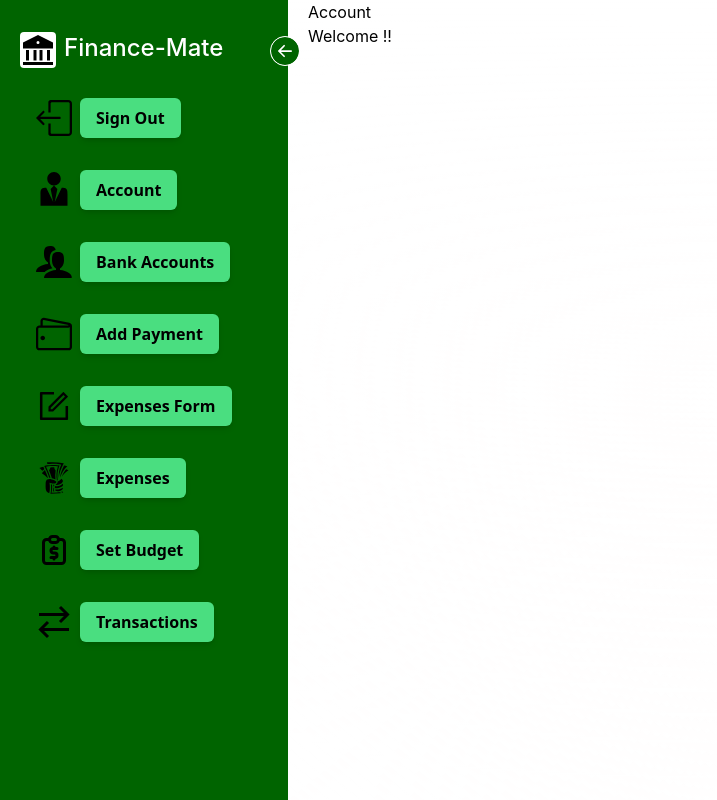
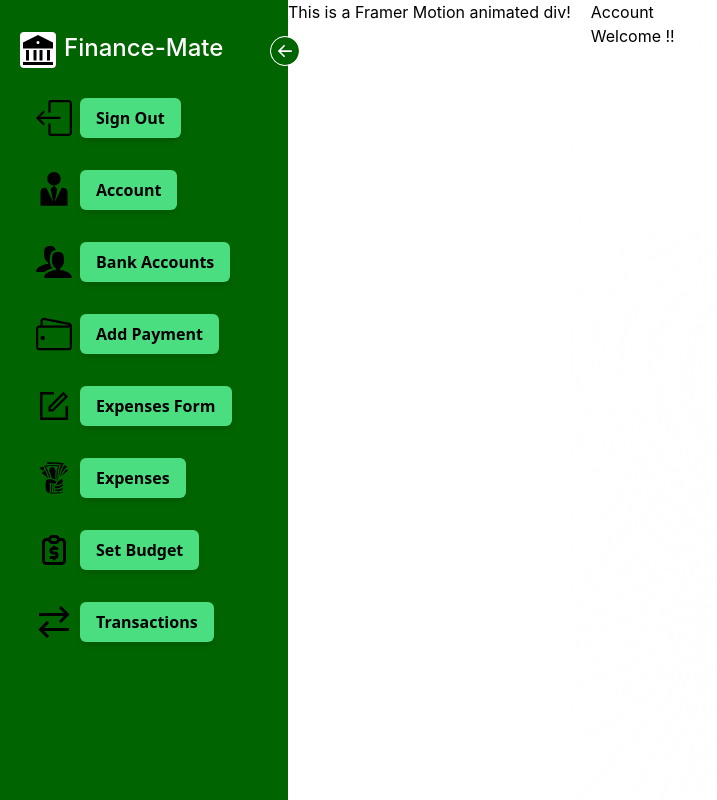
Before and after one commit to AleHS01/frontendCapstone, a React (Create React App) app in the folder finance-mate/: page /user in a window 1280 px wide. Shown: the whole page, without its empty margins (0-717 px from the left). Built offline with nearby package versions, Linux system fonts and the light colour scheme; no server answers.

Commit message:
Adding Animations and also switching to a branch

```diff
--- a/finance-mate/package.json
+++ b/finance-mate/package.json
@@ -16,6 +16,7 @@
     "axios": "^1.4.0",
     "d3": "^7.8.5",
     "date-fns": "^2.30.0",
+    "framer-motion": "^10.13.0",
     "gapi-script": "^1.2.0",
     "plaid": "^15.0.0",
     "react": "^18.2.0",
--- a/finance-mate/src/App.css
+++ b/finance-mate/src/App.css
@@ -1,6 +1,36 @@
 body {
   /* background-color: rgb(71, 132, 237); */
+  /* background-color: #131316;
+  color: #ffffff;
+  font-family: 'Poppins', sans-serif;
+  padding: 0;
+  margin: 0; */
+
 }
+
+section{
+  display: grid;
+  place-items: center;
+  align-content: center;
+  min-height: 100vh;
+
+}
+
+.hidden{
+  opacity: 0;
+  transition: all 1s;
+}
+.show{
+  opacity: 1;
+}
+
+@media(perfers-reduced-motion){
+  .hidden{
+    transition: none;
+  }
+}
+
+
 .dashboard {
   display: flex;
   min-height: 100vh; /* Set the minimum height of the dashboard to the full viewport height */
--- a/finance-mate/src/components/LinkPlaid.jsx
+++ b/finance-mate/src/components/LinkPlaid.jsx
@@ -15,6 +15,9 @@ import plaidImage1 from "../images/plaid.png"; // Import the image
 import plaidImage2 from "../images/plaid2.webp"; // Import the image
 import plaidImage3 from "../images/plaid3.webp"; // Import the image
 import { ImLink } from "react-icons/im";
+
+import { motion, useInView, useAnimation } from "framer-motion"
+
 
 //ImLink
 //import plaidImage4 from "../images/creditcards.p"; // Import the image
@@ -89,7 +92,16 @@ const LinkPlaid = () => {
   return (
     <div className="dashboard">
       <SideBar></SideBar>
-      <div
+      <motion.div
+      variants={{
+        hidden: {opacity: 0, y: 75},
+        visible: {opacity: 1, y: 0},
+      }}
+      initial="hidden"
+      animate="visible"
+      transition={{duration: 0.5, delay: 0.25}}
+
+      //transition={{ duration: 0.7 }}
         className="content p-7"
         style={{
           display: "flex",
@@ -144,7 +156,7 @@ const LinkPlaid = () => {
             style={{ width: "450px", height: "auto" }}
           />
         </div>
-      </div>
+      </motion.div>
     </div>
   );
 };
--- a/finance-mate/src/components/User.jsx
+++ b/finance-mate/src/components/User.jsx
@@ -1,4 +1,4 @@
-import React, { useEffect, useState } from "react";
+import React, { useEffect, useState, useRef } from "react";
 import { useNavigate } from "react-router-dom";
 // import { Button, Typography } from "@mui/material";
 import { useDispatch, useSelector } from "react-redux";
@@ -8,6 +8,7 @@ import { getExpensesThunk } from "../redux/expenses/expense.action";
 
 import SideBar from "./side-bar";
 import { dispatch } from "d3";
+import { motion, useInView, useAnimation } from "framer-motion"
 
 const User = () => {
   const dispatch = useDispatch();
@@ -20,18 +21,53 @@ const User = () => {
     dispatch(fetchUserThunk());
   }, []);
 
+  //for animation
+  const ref = useRef(null);
+  const isInView = useInView(ref, {once: true});
+
+  //contols
+  const mainControls = useAnimation();
+  //to control when to show the animation
+  useEffect(() => {
+    if(isInView){
+      mainControls.start("visible")
+    }
+  },[isInView]);
+
   // console.log(user);
+
 
   return (
     <div className="dashboard">
       <SideBar></SideBar>
+      <div
+      ref = {ref}
+      className="">
+        <motion.div
+      variants={{
+        hidden: {opacity: 0, y: 75},
+        visible: {opacity: 1, y: 0},
+      }}
+      initial="hidden"
+      animate={mainControls}
+      transition={{duration: 0.5, delay: 0.25}}
+    >
+      This is a Framer Motion animated div!
+    </motion.div>
+      </div>
+
       <div className="content p-5">
         <h1>Account</h1>
         {user ? (
           <h2>Welcome {user.username}!!</h2>
         ) : (
           <h2>Loading User data...</h2>
-        )}
+          )}
+
+
+        <div>
+
+        </div>
       </div>
     </div>
   );
```
Also changed, not shown: 1 other file (tests, documents, lock files or other folders).
